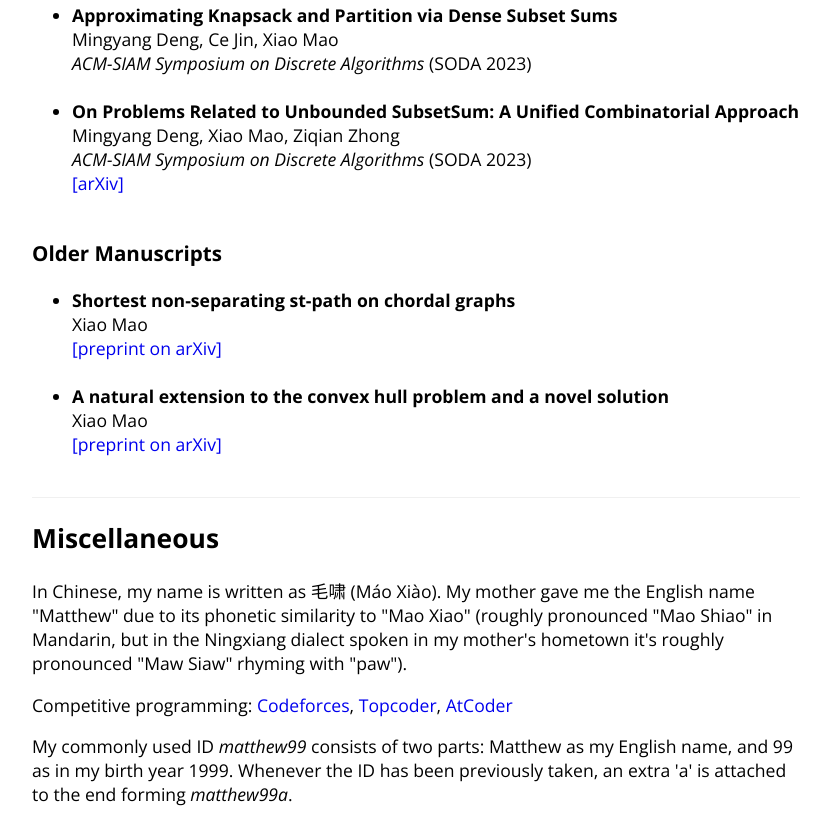
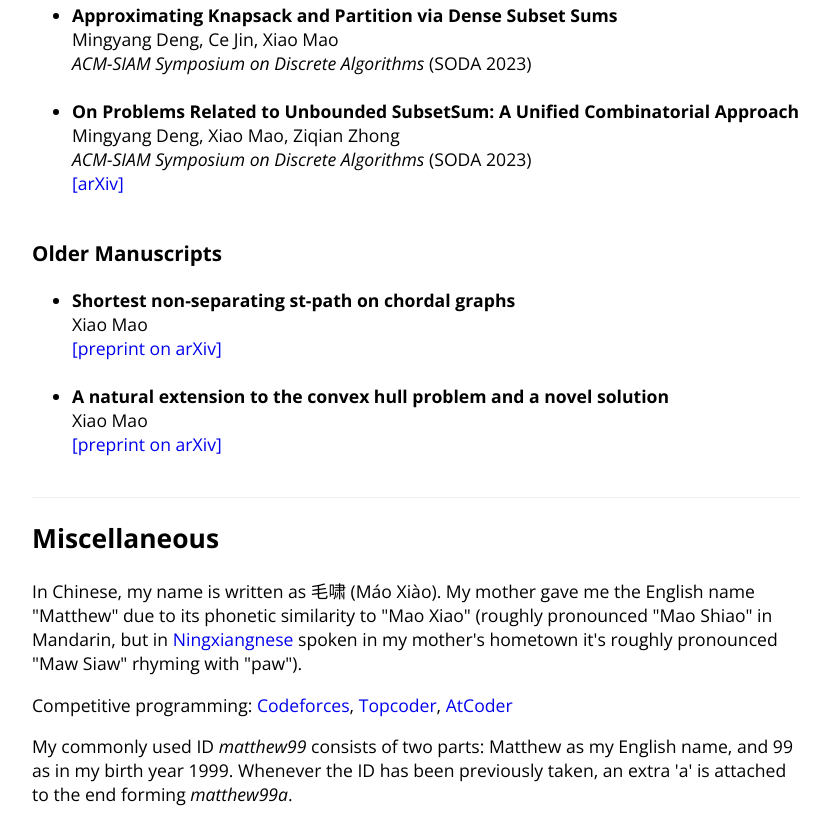
Before and after one commit to matthew99a/xiao-mao.github.io, a plain HTML site: page index.html in a window 1280 px wide. Shown: the part 967-1791 px from the top of the page, without its empty margins (224-1055 px from the left). Drawn offline with nearby package versions, Linux system fonts and the light colour scheme.

Commit message:
Update index.html

```diff
--- a/index.html
+++ b/index.html
@@ -78,7 +78,7 @@
 		<hr>
 		<div class="misc">
 			<h2>Miscellaneous</h2>
-			<p>In Chinese, my name is written as 毛啸 (Máo Xiào). My mother gave me the English name "Matthew" due to its phonetic similarity to "Mao Xiao" (roughly pronounced "Mao Shiao" in Mandarin, but in the Ningxiang dialect spoken in my mother's hometown it's roughly pronounced "Maw Siaw" rhyming with "paw"). </p>
+			<p>In Chinese, my name is written as 毛啸 (Máo Xiào). My mother gave me the English name "Matthew" due to its phonetic similarity to "Mao Xiao" (roughly pronounced "Mao Shiao" in Mandarin, but in <a href="https://zh.wikipedia.org/zh/%E5%AE%81%E4%B9%A1%E8%AF%9D">Ningxiangnese</a> spoken in my mother's hometown it's roughly pronounced "Maw Siaw" rhyming with "paw"). </p>
 			<p>Competitive programming: </span><a href="https://codeforces.com/profile/matthew99"><span>Codeforces</span></a><span>, </span><a href="https://www.topcoder.com/members/matthew99a"><span>Topcoder</span></a><span>, </span><a href="https://atcoder.jp/users/matthew99"><span>AtCoder</span></a></p>
 			<p>My commonly used ID <i>matthew99</i> consists of two parts: Matthew as my English name, and 99 as in my birth year 1999. Whenever the ID has been previously taken, an extra 'a' is attached to the end forming <i>matthew99a</i>. </span> </p>
 		</div>
```
